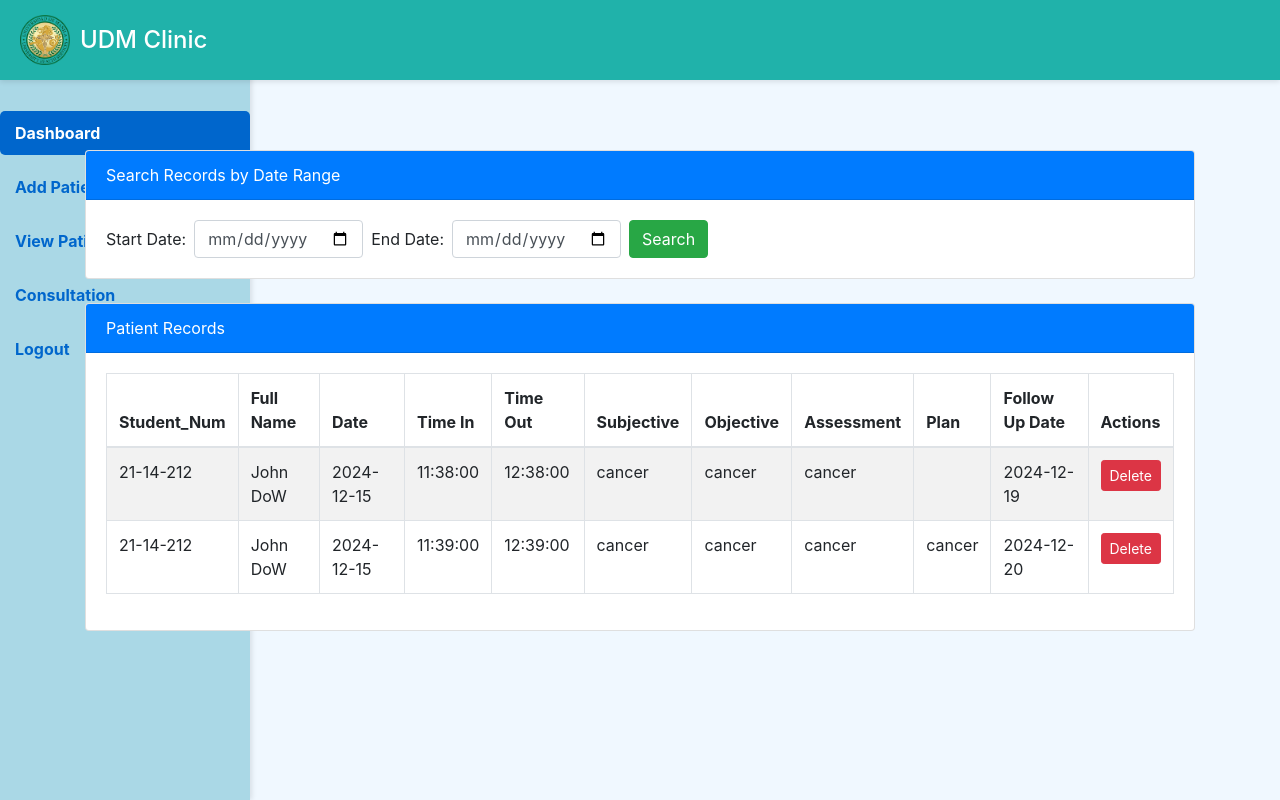
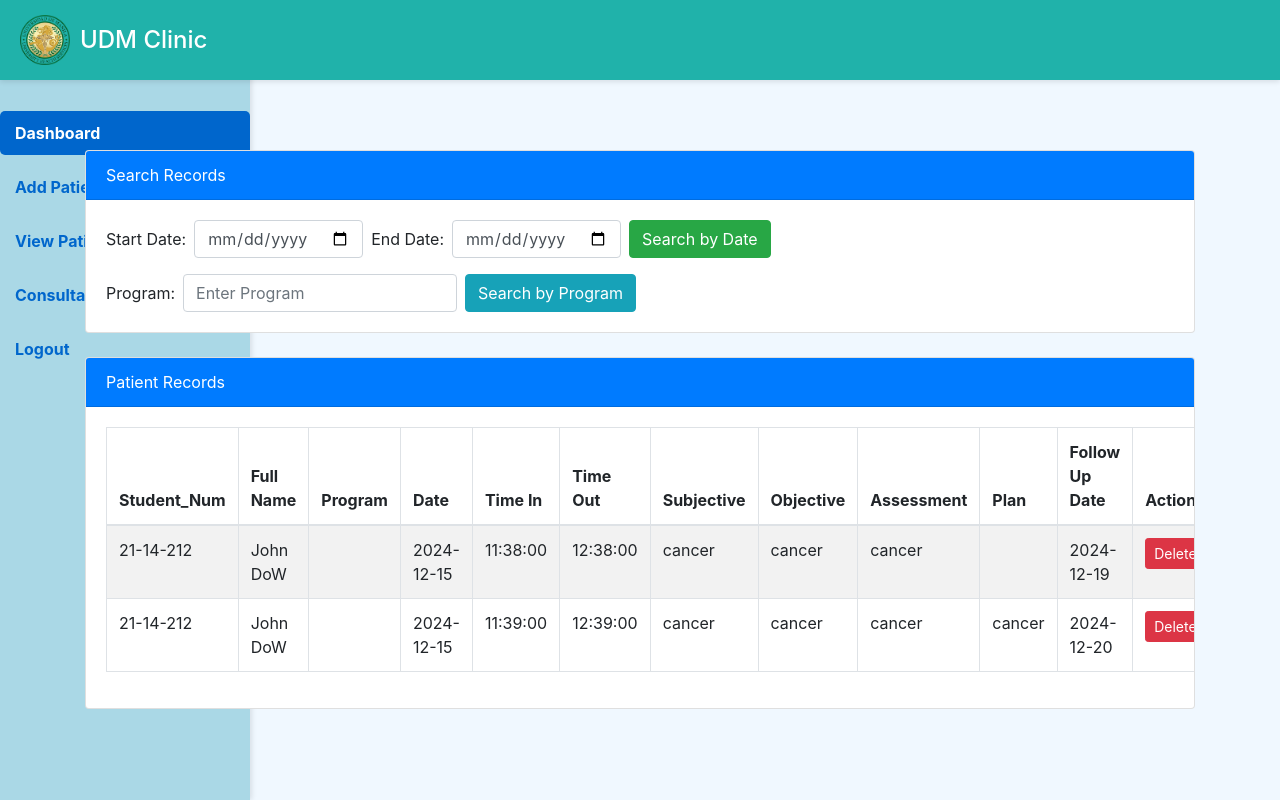
Before and after one commit to M4j1m4/CLINIC_SYSTEM, a PHP site: page /recordTable.php in a window 1280 px wide. Run offline with PHP 8.4, Linux system fonts and the light colour scheme; data comes from the database, SQL or seed files in the repository; some libraries are stand-ins or nearby versions.

Commit message:
third commit

```diff
--- a/recordTable.php
+++ b/recordTable.php
@@ -59,16 +59,25 @@
         die("Connection Failed: " . $connection->connect_error);
     }
 
-    $startDate = $endDate = "";
+    $startDate = $endDate = $programSearch = "";
     $whereClause = "";
 
-    // Handle search
-    if ($_SERVER['REQUEST_METHOD'] === 'POST' && isset($_POST['search'])) {
+    // Handle date range search
+    if ($_SERVER['REQUEST_METHOD'] === 'POST' && isset($_POST['search_date'])) {
         $startDate = $_POST['start_date'];
         $endDate = $_POST['end_date'];
 
         if (!empty($startDate) && !empty($endDate)) {
             $whereClause = "WHERE c.Date BETWEEN ? AND ?";
+        }
+    }
+
+    // Handle program search
+    if ($_SERVER['REQUEST_METHOD'] === 'POST' && isset($_POST['search_program'])) {
+        $programSearch = $_POST['program'];
+
+        if (!empty($programSearch)) {
+            $whereClause = "WHERE p.Program LIKE ?";
         }
     }
 
@@ -91,10 +100,10 @@
     <div class="container">
         <div class="card mb-4">
             <div class="card-header bg-primary text-white">
-                Search Records by Date Range
+                Search Records
             </div>
             <div class="card-body">
-                <form method="POST" class="form-inline">
+                <form method="POST" class="form-inline mb-3">
                     <div class="form-group mr-2">
                         <label for="start_date" class="mr-2">Start Date:</label>
                         <input type="date" name="start_date" id="start_date" class="form-control" value="<?= htmlspecialchars($startDate) ?>">
@@ -103,7 +112,15 @@
                         <label for="end_date" class="mr-2">End Date:</label>
                         <input type="date" name="end_date" id="end_date" class="form-control" value="<?= htmlspecialchars($endDate) ?>">
                     </div>
-                    <button type="submit" name="search" class="btn btn-success">Search</button>
+                    <button type="submit" name="search_date" class="btn btn-success">Search by Date</button>
+                </form>
+
+                <form method="POST" class="form-inline">
+                    <div class="form-group mr-2">
+                        <label for="program" class="mr-2">Program:</label>
+                        <input type="text" name="program" id="program" class="form-control" value="<?= htmlspecialchars($programSearch) ?>" placeholder="Enter Program">
+                    </div>
+                    <button type="submit" name="search_program" class="btn btn-info">Search by Program</button>
                 </form>
             </div>
         </div>
@@ -118,6 +135,7 @@
                         <tr>
                             <th>Student_Num</th>
                             <th>Full Name</th>
+                            <th>Program</th>
                             <th>Date</th>
                             <th>Time In</th>
                             <th>Time Out</th>
@@ -134,7 +152,7 @@
                         $recordsQuery = "
                             SELECT c.*,
                                 CONCAT(p.FirstName, ' ', IFNULL(p.MiddleInitial, ''), ' ', p.LastName) AS FullName,
-                                p.Student_Num
+                                p.Student_Num, p.Program
                             FROM consultations c
                             JOIN patients p ON c.PatientID = p.PatientID
                             $whereClause
@@ -143,7 +161,14 @@
 
                         if (!empty($whereClause)) {
                             $stmt = $connection->prepare($recordsQuery);
-                            $stmt->bind_param("ss", $startDate, $endDate);
+
+                            if (isset($_POST['search_date'])) {
+                                $stmt->bind_param("ss", $startDate, $endDate);
+                            } elseif (isset($_POST['search_program'])) {
+                                $programSearch = "%" . $programSearch . "%";
+                                $stmt->bind_param("s", $programSearch);
+                            }
+
                             $stmt->execute();
                             $recordsResult = $stmt->get_result();
                         } else {
@@ -155,6 +180,7 @@
                                 echo "<tr>";
                                 echo "<td>" . htmlspecialchars($record['Student_Num']) . "</td>";
                                 echo "<td>" . htmlspecialchars($record['FullName']) . "</td>";
+                                echo "<td>" . htmlspecialchars($record['Program']) . "</td>";
                                 echo "<td>" . htmlspecialchars($record['Date']) . "</td>";
                                 echo "<td>" . htmlspecialchars($record['TimeIn']) . "</td>";
                                 echo "<td>" . htmlspecialchars($record['TimeOut']) . "</td>";
@@ -172,7 +198,7 @@
                                 echo "</tr>";
                             }
                         } else {
-                            echo "<tr><td colspan='11' class='text-center'>No records found</td></tr>";
+                            echo "<tr><td colspan='12' class='text-center'>No records found</td></tr>";
                         }
                         ?>
                     </tbody>
--- a/staffFrontconsult.php
+++ b/staffFrontconsult.php
@@ -136,7 +136,7 @@
     <div class="container mt-4">
         <div class="row justify-content-center">
             <!-- Search Patient Table -->
-            <div class="col-md-6">
+            <div class="col-md-10">
                 <div class="card">
                     <div class="card-header bg-primary text-white">
                         Search Patient
--- a/view_details.php
+++ b/view_details.php
@@ -61,7 +61,7 @@
     </style>
 </head>
 <body>
-    <?php include 'sidebar.php'; ?>
+    <?php include 'staffSideBar.php'; ?>
     <div class="header">
         <img src="images/UDMCLINIC_LOGO.png" alt="Logo" class="logo">
         <h1>UDM Clinic</h1>
```
